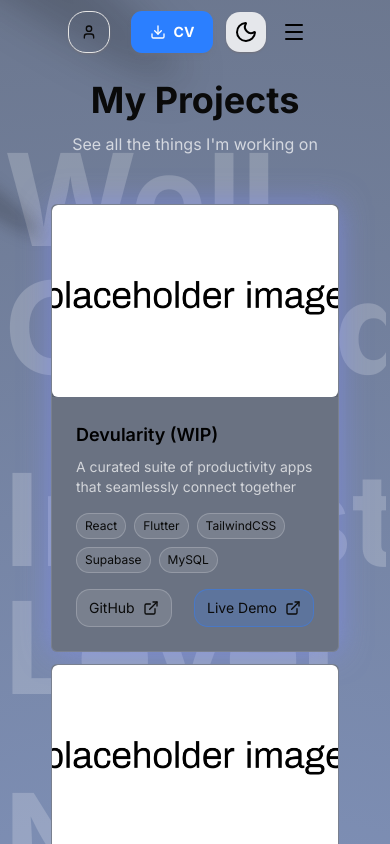
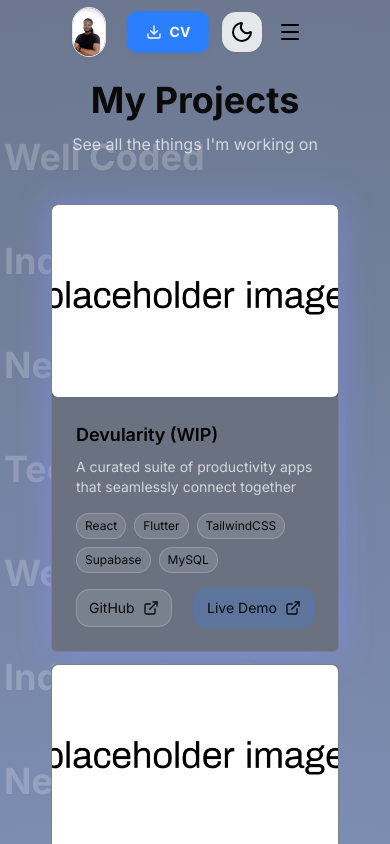
Before and after one commit to JadWhite2003/jadportfolio, a Next.js app: page /projects in a window 390 px wide. Shown: the top 844 px of the page. Built offline with nearby package versions, Linux system fonts and the light colour scheme.

Commit message:
fixed mobile layout added profile to nav

```diff
--- a/app/about/page.tsx
+++ b/app/about/page.tsx
@@ -51,24 +51,24 @@ const About = () => {
 
             </div>
             <div>
-                <Spotlight className="-top-40 -left-10 md:-left-32 md:-top-20 h-screen dark:fill-white" />
-                <Spotlight className="top-10 -left-full  h-[80vh] w-[50vw] dark:fill-purple" />
-                <Spotlight className="top-28 -left-10  h-[80vh] w-[50vw] dark:fill-blue" />
+                <Spotlight className="-top-40 hidden md:block -left-10 md:-left-32 md:-top-20 h-screen dark:fill-white" />
+                <Spotlight className="top-10 hidden md:block -left-full  h-[80vh] w-[50vw] dark:fill-purple" />
+                <Spotlight className="top-28 hidden md:block -left-10  h-[80vh] w-[50vw] dark:fill-blue" />
 
             </div>
             {/* Scrolling divider */}
             <div className='relative overflow-hidden'>
                 <div className='animate-scrollHorizontal flex flex-nowrap whitespace-nowrap gap-16'>
-                    <span className='font-bold text-9xl text-white/20'> Problem Solver </span>
-                    <span className='font-bold text-9xl text-white/20'> Gamer </span>
-                    <span className='font-bold text-9xl text-white/20'> Creative </span>
-                    <span className='font-bold text-9xl text-white/20'> Deep Thinker </span>
+                    <span className='font-bold lg:text-9xl text-4xl text-white/20'> Problem Solver </span>
+                    <span className='font-bold lg:text-9xl text-4xl text-white/20'> Gamer </span>
+                    <span className='font-bold lg:text-9xl text-4xl text-white/20'> Creative </span>
+                    <span className='font-bold lg:text-9xl text-4xl text-white/20'> Deep Thinker </span>
 
                     {/*seamless animation*/}
-                    <span className='font-bold text-9xl text-white/20'> Problem Solver </span>
-                    <span className='font-bold text-9xl text-white/20'> Gamer </span>
-                    <span className='font-bold text-9xl text-white/20 '> Creative </span>
-                    <span className='font-bold text-9xl text-white/20'> Deep Thinker </span>
+                    <span className='font-bold lg:text-9xl text-4xl text-white/20'> Problem Solver </span>
+                    <span className='font-bold lg:text-9xl text-4xl text-white/20'> Gamer </span>
+                    <span className='font-bold lg:text-9xl text-4xl text-white/20 '> Creative </span>
+                    <span className='font-bold lg:text-9xl text-4xl text-white/20'> Deep Thinker </span>
 
                 </div>
             </div>
--- a/app/hire/page.tsx
+++ b/app/hire/page.tsx
@@ -41,16 +41,16 @@ const Hire = () => {
             {/* Scrolling divider */}
             <div className='relative overflow-hidden'>
                 <div className='animate-scrollHorizontal flex flex-nowrap whitespace-nowrap gap-16'>
-                    <span className='font-bold text-9xl text-white/20'> Communication </span>
-                    <span className='font-bold text-9xl text-white/20'> Teamwork </span>
-                    <span className='font-bold text-9xl text-white/20'> Problem-Solving </span>
-                    <span className='font-bold text-9xl text-white/20'> Time management </span>
+                    <span className='font-bold lg:text-9xl text-4xl text-white/20'> Communication </span>
+                    <span className='font-bold lg:text-9xl text-4xl text-white/20'> Teamwork </span>
+                    <span className='font-bold lg:text-9xl text-4xl text-white/20'> Problem-Solving </span>
+                    <span className='font-bold lg:text-9xl text-4xl text-white/20'> Time management </span>
 
                     {'seamless animation'}
-                    <span className='font-bold text-9xl text-white/20'> Communication </span>
-                    <span className='font-bold text-9xl text-white/20'> Teamwork </span>
-                    <span className='font-bold text-9xl text-white/20'> Problem-Solving </span>
-                    <span className='font-bold text-9xl text-white/20'> Time management </span>
+                    <span className='font-bold lg:text-9xl text-4xl text-white/20'> Communication </span>
+                    <span className='font-bold lg:text-9xl text-4xl text-white/20'> Teamwork </span>
+                    <span className='font-bold lg:text-9xl text-4xl text-white/20'> Problem-Solving </span>
+                    <span className='font-bold lg:text-9xl text-4xl text-white/20'> Time management </span>
 
                 </div>
             </div>
--- a/app/projects/page.tsx
+++ b/app/projects/page.tsx
@@ -7,23 +7,23 @@ const ProjectsPage = () => {
   return (
     <div className="relative w-full min-h-screen py-20 px-1 sm:px-16 lg:px-24 bg-[radial-gradient(circle_farthest-corner_at_50.3%_47.3%,_rgba(75,108,183,0.65)_0%,_rgba(24,40,72,0.65)_100%)] backdrop-blur-md dark:bg-[radial-gradient(circle_farthest-corner_at_50.3%_47.3%,_rgba(15,23,42,0.95)_0%,_rgba(2,8,18,0.95)_100%)]">
       {/* spotlights */}
-      <Spotlight className="-top-40 -left-10 md:-left-32 md:-top-20 h-screen dark:fill-white" />
-      <Spotlight className="top-10 -left-full  h-[80vh] w-[50vw] dark:fill-purple" />
-      <Spotlight className="top-28 -left-10  h-[80vh] w-[50vw] dark:fill-blue" />
+      <Spotlight className="-top-40 -left-10 hidden md:block md:-left-32 md:-top-20 h-screen dark:fill-white" />
+      <Spotlight className="top-10 -left-full hidden md:block  h-[80vh] w-[50vw] dark:fill-purple" />
+      <Spotlight className="top-28 -left-10 hidden md:block  h-[80vh] w-[50vw] dark:fill-blue" />
       {/* Scrolling divider */}
       <div className='relative'>
         <div className="absolute inset-0 overflow-hidden -z-10 pointer-events-none">
           <div className=' animate-scrollVertical flex flex-col gap-16'>
-            <span className='font-bold text-9xl text-white/20'>Technical</span>
-            <span className='font-bold text-9xl text-white/20'>Well Coded</span>
-            <span className='font-bold text-9xl text-white/20'>Industry Level</span>
-            <span className='font-bold text-9xl text-white/20'>New Ideas</span>
+            <span className='font-bold lg:text-9xl text-4xl text-white/20'>Technical</span>
+            <span className='font-bold lg:text-9xl text-4xl text-white/20'>Well Coded</span>
+            <span className='font-bold lg:text-9xl text-4xl text-white/20'>Industry Level</span>
+            <span className='font-bold lg:text-9xl text-4xl text-white/20'>New Ideas</span>
 
             {/*seamless animation*/}
-            <span className='font-bold text-9xl text-white/20'> Technical </span>
-            <span className='font-bold text-9xl text-white/20'> Well Coded </span>
-            <span className='font-bold text-9xl text-white/20 '> Industry Level </span>
-            <span className='font-bold text-9xl text-white/20'> New Ideas </span>
+            <span className='font-bold lg:text-9xl text-4xl text-white/20'> Technical </span>
+            <span className='font-bold lg:text-9xl text-4xl text-white/20'> Well Coded </span>
+            <span className='font-bold lg:text-9xl text-4xl text-white/20 '> Industry Level </span>
+            <span className='font-bold lg:text-9xl text-4xl text-white/20'> New Ideas </span>
 
           </div>
         </div>
--- a/components/Hero.tsx
+++ b/components/Hero.tsx
@@ -103,9 +103,9 @@ const Hero = () => {
                 </Link>
             </div>
             <div>
-                <Spotlight className="-top-40 -left-10 md:-left-32 md:-top-20 h-screen dark:fill-white" />
-                <Spotlight className="top-10 -left-full  h-[80vh] w-[50vw] dark:fill-purple" />
-                <Spotlight className="top-28 -left-10  h-[80vh] w-[50vw] dark:fill-blue" />
+                <Spotlight className="-top-40 hidden md:block -left-10 md:-left-32 md:-top-20 h-screen dark:fill-white" />
+                <Spotlight className="top-10 hidden md:block -left-full  h-[80vh] w-[50vw] dark:fill-purple" />
+                <Spotlight className="top-28 hidden md:block -left-10  h-[80vh] w-[50vw] dark:fill-blue" />
 
             </div>
         </div>
--- a/components/Navbar/Nav.tsx
+++ b/components/Navbar/Nav.tsx
@@ -5,6 +5,7 @@ import { Navlinks } from '@/Constant/constant'
 import Link from 'next/link'
 import { Download, MenuIcon, Type, User } from 'lucide-react'
 import ThemeToggler from '../Helper/ThemeToggler'
+import Image from 'next/image';
 
 type Props = {
     onOpen: () => void
@@ -17,8 +18,8 @@ const Nav = ({ onOpen }: Props) => {
 
   return (
     <nav className="fixed top-0 z-50 flex items-center justify-center gap-x-2 sm:gap-x-8 w-full h-16 px-6 py-4 bg-transparent transition-all">
-        <div className="flex items-center gap-4 border border-black-800 rounded-2xl px-3 py-3 shadow-xs shadow-zinc-500 dark:shadow-zinc-900/20">
-            <User className="w-4 h-4 " />
+        <div className="flex items-center gap-4 border border-black-800 rounded-2xl px-0 py-0 shadow-xs shadow-zinc-500 dark:shadow-zinc-900/20">
+            <Image src="/images/profile.jpeg" alt="Profile" width={32} height={32} className="object-cover rounded-full" />
 
         </div>
 
--- a/data.ts
+++ b/data.ts
@@ -28,7 +28,7 @@ export const projects = [
         title: "DEVonance (WIP)",
         description: "A small application that allows users to quickly share files, images and text with their devices",
         image: "/images/placeholder.png",
-        technologies: ["React", "Next.js", "TailwindCSS", "Python", "FastAPI"],
+        technologies: ["React", "Next.js", "TailwindCSS", "Python", "FastAPI", "Redis", "CloudflareR2", "Plasmo", "RNative"],
         github: "https://github.com/JadWhite2003",
         demo: "https://github.com/JadWhite2003",
         featured: false,
@@ -71,16 +71,6 @@ export const projects = [
     },
 ]
 
-export const legacyProjects = [
-    {
-        title: "Test",
-        description: "Test",
-        image: "/images/test.png",
-        technologies: ["React", "Next.js", "TailwindCSS"],
-        github: "https://github.com/JadWhite2003",
-        demo: "",
-    },
-]
 
 export const skills = [
     {
```
Also changed, not shown: public/images/profile.png (deleted).
